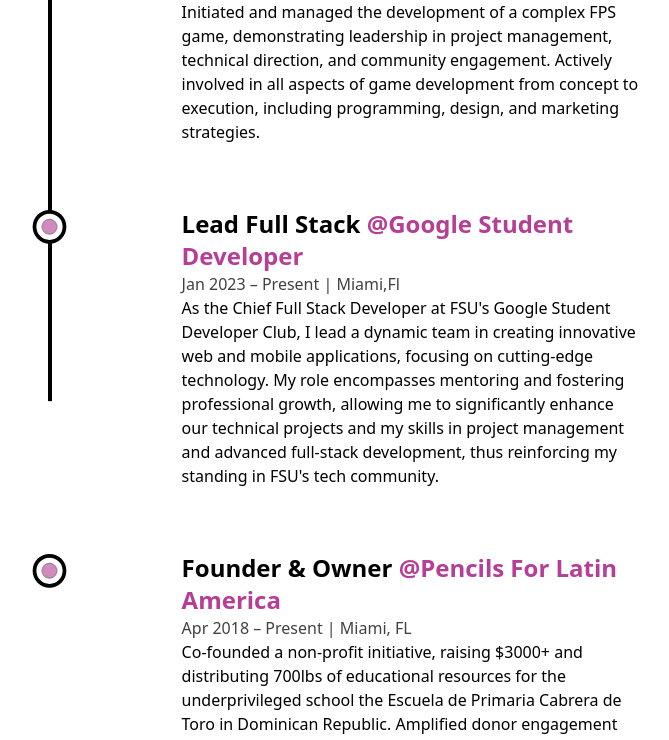
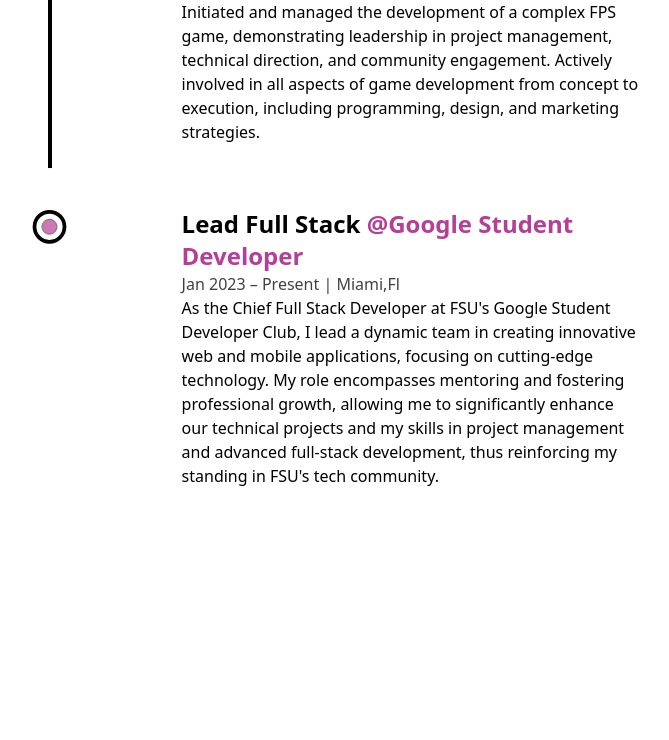
Before and after one commit to kennethcxv/Portfolio, a Next.js app: page /background in a window 1280 px wide. Shown: the part 2008-2748 px from the top of the page, without its empty margins (244-913 px from the left). Built offline with nearby package versions, Linux system fonts and the light colour scheme.

Commit message:
Deleted Pencils For Latin America

```diff
--- a/src/components/Leadership.js
+++ b/src/components/Leadership.js
@@ -69,14 +69,7 @@
                         time="Jan 2023 – Present | Miami,Fl"
                         work="As the Chief Full Stack Developer at FSU's Google Student Developer Club, I lead a dynamic team in creating innovative web and mobile applications, focusing on cutting-edge technology. My role encompasses mentoring and fostering professional growth, allowing me to significantly enhance our technical projects and my skills in project management and advanced full-stack development, thus reinforcing my standing in FSU's tech community.                        "
                     />
-                    <Details
-                        position="Founder & Owner"
-                        company="Pencils For Latin America"
-                        companyLink="https://www.gofundme.com/f/pencils-for-latin-america-Dominican-Republic"
-                        time="Apr 2018 – Present | Miami, FL"
-                        address=""
-                        work="Co-founded a non-profit initiative, raising $3000+ and distributing 700lbs of educational resources for the underprivileged school the Escuela de Primaria Cabrera de Toro in Dominican Republic. Amplified donor engagement and expanded organizational impact through data-driven marketing, social media, and community partnerships. Established and nurtured relationships with Latin American schools, enhancing the alignment of initiatives with community educational needs."
-                    />
+
 
                 </ul>
             </div>
--- a/src/components/Skills.js
+++ b/src/components/Skills.js
@@ -51,7 +51,7 @@
     <Skill name="C" x="26vw" y="0vw" />
     <Skill name="Java" x="-26vw" y="0vw" />
     <Skill name="TensorFlow" x="0vw" y="-15vw" />
-    <Skill name="PHP" x="0vw" y="15vw" />
+    <Skill name="C#" x="0vw" y="15vw" />
     <Skill name="PyTorch" x="5vw" y="11vw" />
 
 
```
